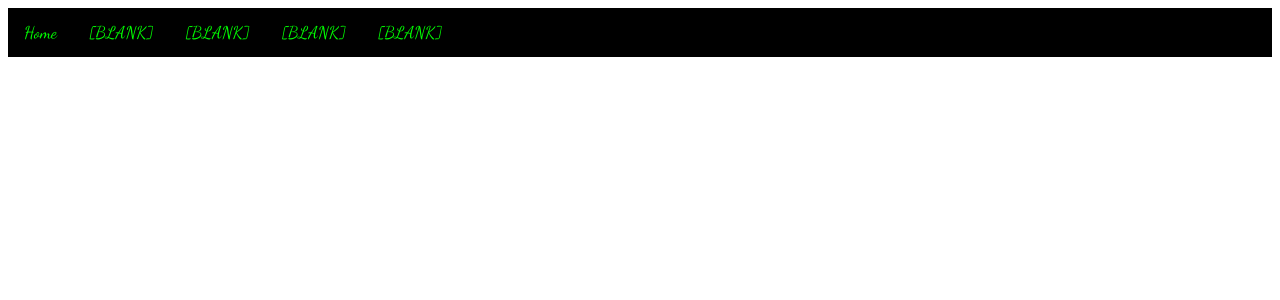
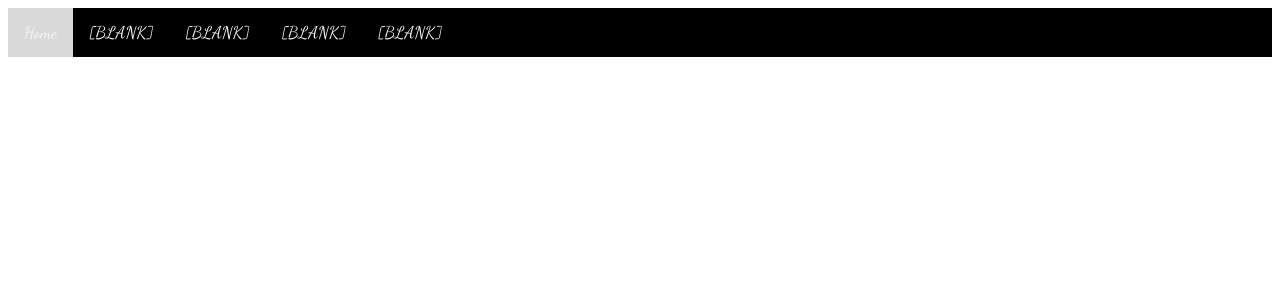
Before and after one commit to db-zenart-creations/db-zenart-creations.github.io, a PHP site: page / in a window 1280 px wide. Shown: the top 300 px of the page. Run offline with PHP 8.4, Linux system fonts and the light colour scheme.

Commit message:
Added emphasis tag style

```diff
--- a/css/stylesheet.css
+++ b/css/stylesheet.css
@@ -13,8 +13,7 @@ nav a {
   font-family: 'Dancing Script', cursive;
   float: left;
   display: block;
-  /* color: #577399; */
-  color: lime;
+  color: #F5F5F5;
   text-align: center;
   padding: 14px 16px;
   text-decoration: none;
@@ -26,3 +25,7 @@ nav a:hover {
   background-color: grey;
   color: #E7DFDD;
 }
+
+.emphasis {
+  background-color: #d9d9d9;
+}
```
